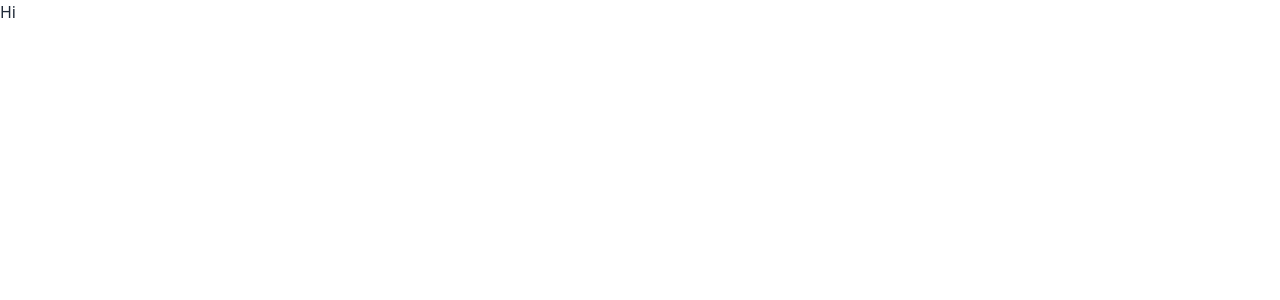
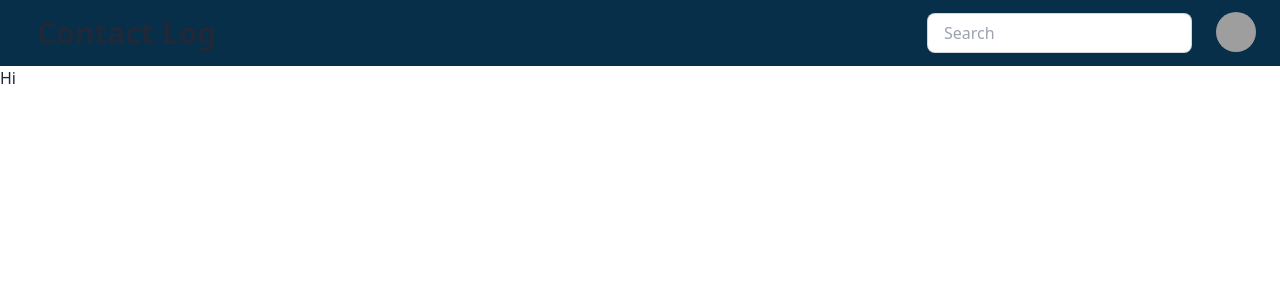
Before and after one commit to warptree221/Contact-Log, a React (Vite) app in the folder client/: page / in a window 1280 px wide. Shown: the top 300 px of the page. Built offline with nearby package versions, Linux system fonts and the light colour scheme; grey boxes are pictures that could not be loaded.

Commit message:
feat: create navbar

```diff
--- a/client/src/components/Layout/index.jsx
+++ b/client/src/components/Layout/index.jsx
@@ -1,8 +1,13 @@
+import Navbar from "../Navbar";
+
 function AppLayout() {
   return (
-    <div className="w-screen bg-base-400">
-      <p>Hi</p>
-    </div>
+    <>
+      <Navbar />
+      <div className="w-screen bg-base-700">
+        <p>Hi</p>
+      </div>
+    </>
   );
 }
 
--- /dev/null
+++ b/client/src/components/Navbar/index.tsx
@@ -0,0 +1,51 @@
+import React from "react";
+
+export default function Navbar() {
+  return (
+    <div className="navbar bg-sky-950 px-5">
+      <div className="flex-1">
+        <a className="btn btn-ghost text-3xl">Contact Log</a>
+      </div>
+      <div className="flex-none gap-5">
+        <div className="form-control">
+          <input
+            type="text"
+            placeholder="Search"
+            className="input input-bordered w-24 md:w-auto bg-white h-10"
+          />
+        </div>
+        <div className="dropdown dropdown-end">
+          <div
+            tabIndex={0}
+            role="button"
+            className="btn btn-ghost btn-circle avatar"
+          >
+            <div className="w-10 rounded-full">
+              <img
+                alt="Tailwind CSS Navbar component"
+                src="https://daisyui.com/images/stock/photo-1534528741775-53994a69daeb.jpg"
+              />
+            </div>
+          </div>
+          <ul
+            tabIndex={0}
+            className="mt-3 z-[1] p-2 shadow menu menu-sm dropdown-content bg-base-100 rounded-box w-52"
+          >
+            <li>
+              <a className="justify-between">
+                Profile
+                <span className="badge">New</span>
+              </a>
+            </li>
+            <li>
+              <a>Settings</a>
+            </li>
+            <li>
+              <a>Logout</a>
+            </li>
+          </ul>
+        </div>
+      </div>
+    </div>
+  );
+}
```
